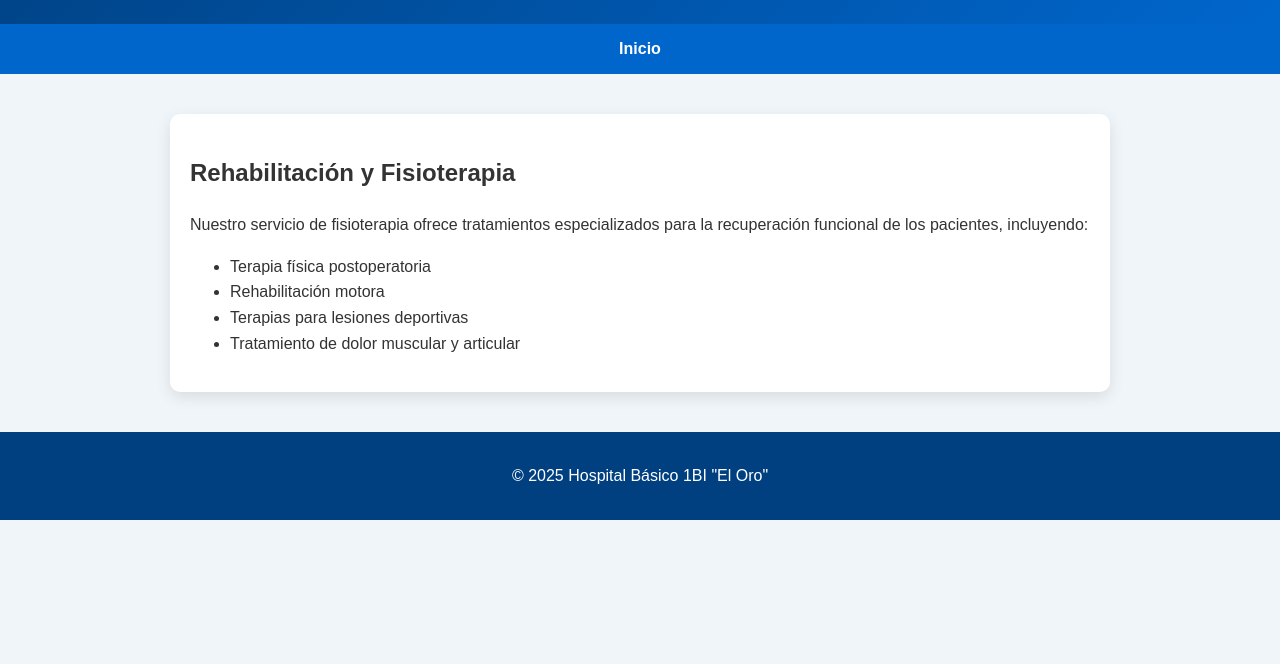
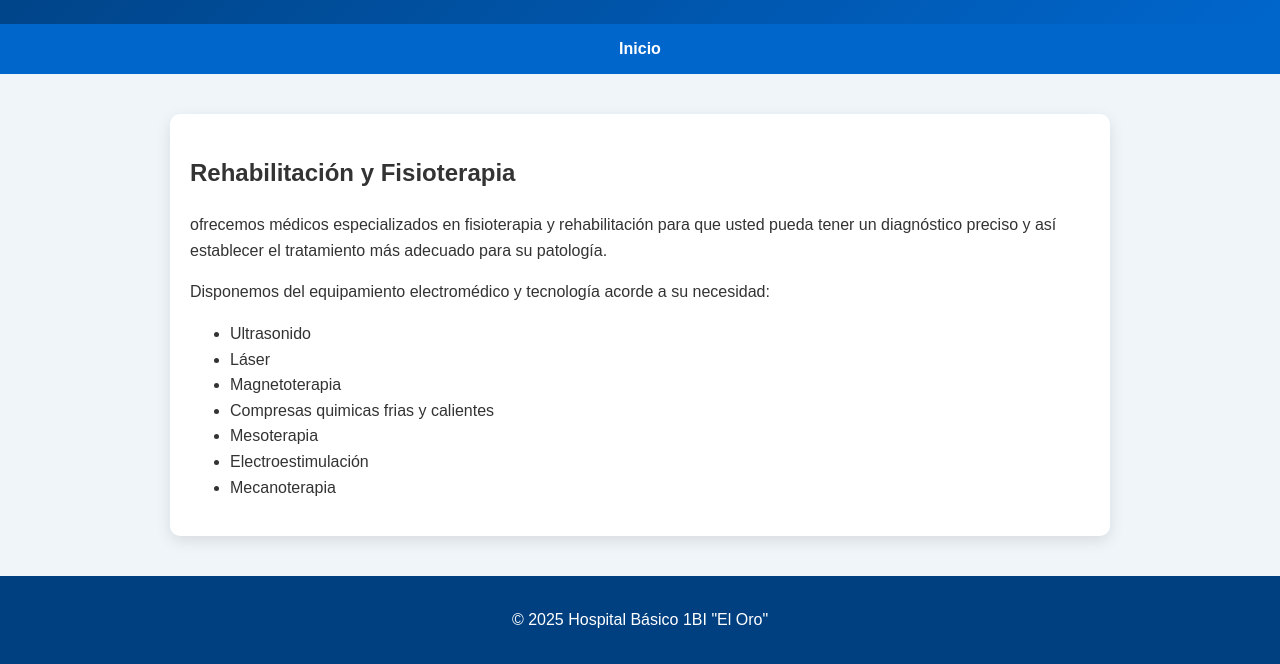
Before and after one commit to khfbg1bivo/Hospital-Basico-1BI-El-Oro-, a plain HTML site: page fisioterapia.html in a window 1280 px wide. Shown: the part 168-832 px from the top of the page. Before the commit the page ends 800 px from the top, so only its background shows below. Drawn offline with Linux system fonts and the light colour scheme.

Commit message:
Update fisioterapia.html

```diff
--- a/fisioterapia.html
+++ b/fisioterapia.html
@@ -61,16 +61,19 @@
     <section>
         <h2>Rehabilitación y Fisioterapia</h2>
         <p>
-            Nuestro servicio de fisioterapia ofrece tratamientos especializados para la recuperación funcional de los pacientes, incluyendo:
-        </p>
+            ofrecemos médicos especializados en fisioterapia y rehabilitación para que usted pueda tener un diagnóstico preciso y así establecer el tratamiento más adecuado para su patología.
+         </p>
+        <p>Disponemos del equipamiento electromédico y tecnología acorde a su necesidad:</p>
         <ul>
-            <li>Terapia física postoperatoria</li>
-            <li>Rehabilitación motora</li>
-            <li>Terapias para lesiones deportivas</li>
-            <li>Tratamiento de dolor muscular y articular</li>
+            <li>Ultrasonido</li>
+            <li>Láser</li>
+            <li>Magnetoterapia</li>
+            <li>Compresas quimicas frias y calientes</li>
+            <li>Mesoterapia</li>
+            <li>Electroestimulación</li>
+            <li>Mecanoterapia</li>
         </ul>
     </section>
-
     <footer>
         <p>&copy; 2025 Hospital Básico 1BI "El Oro"</p>
     </footer>
```
